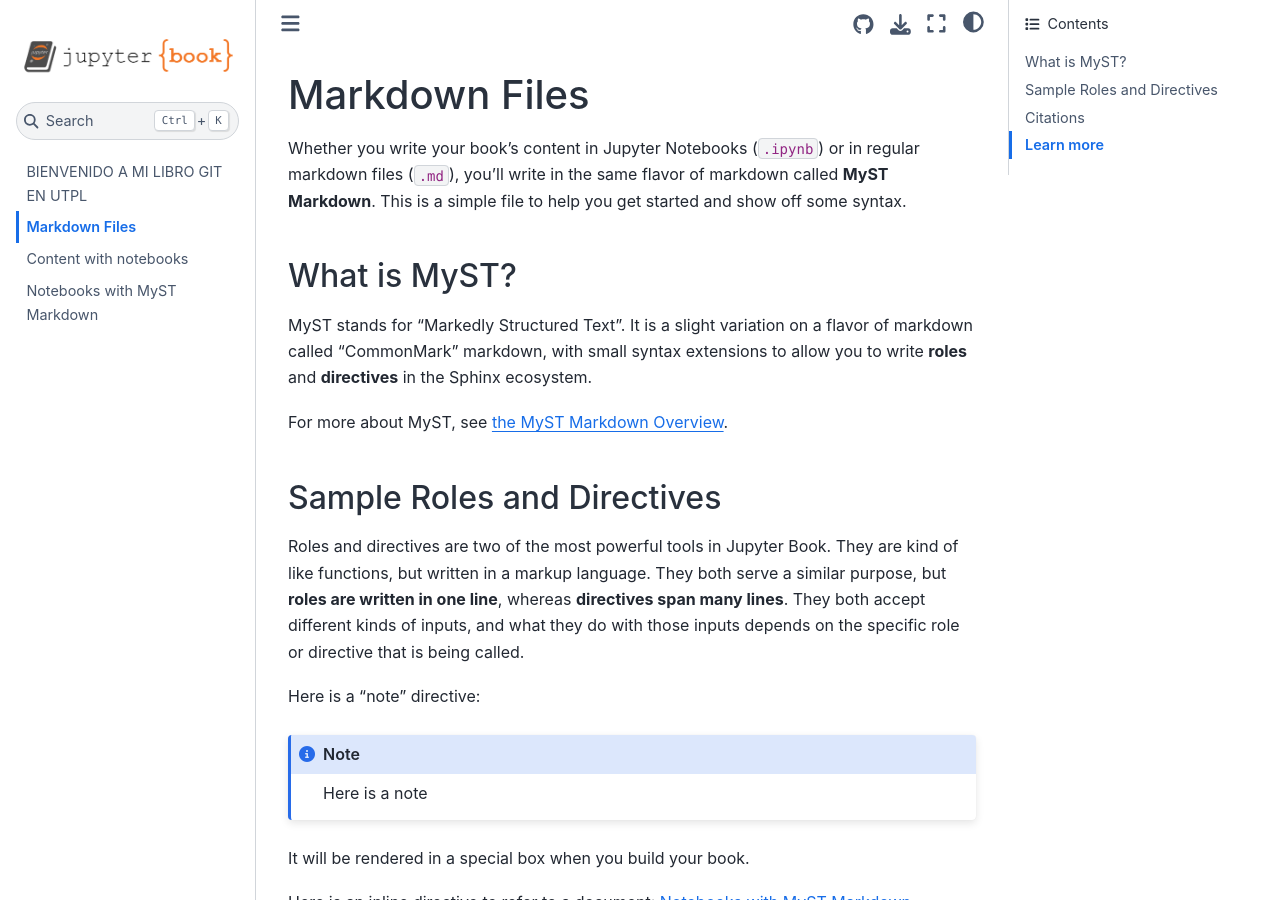
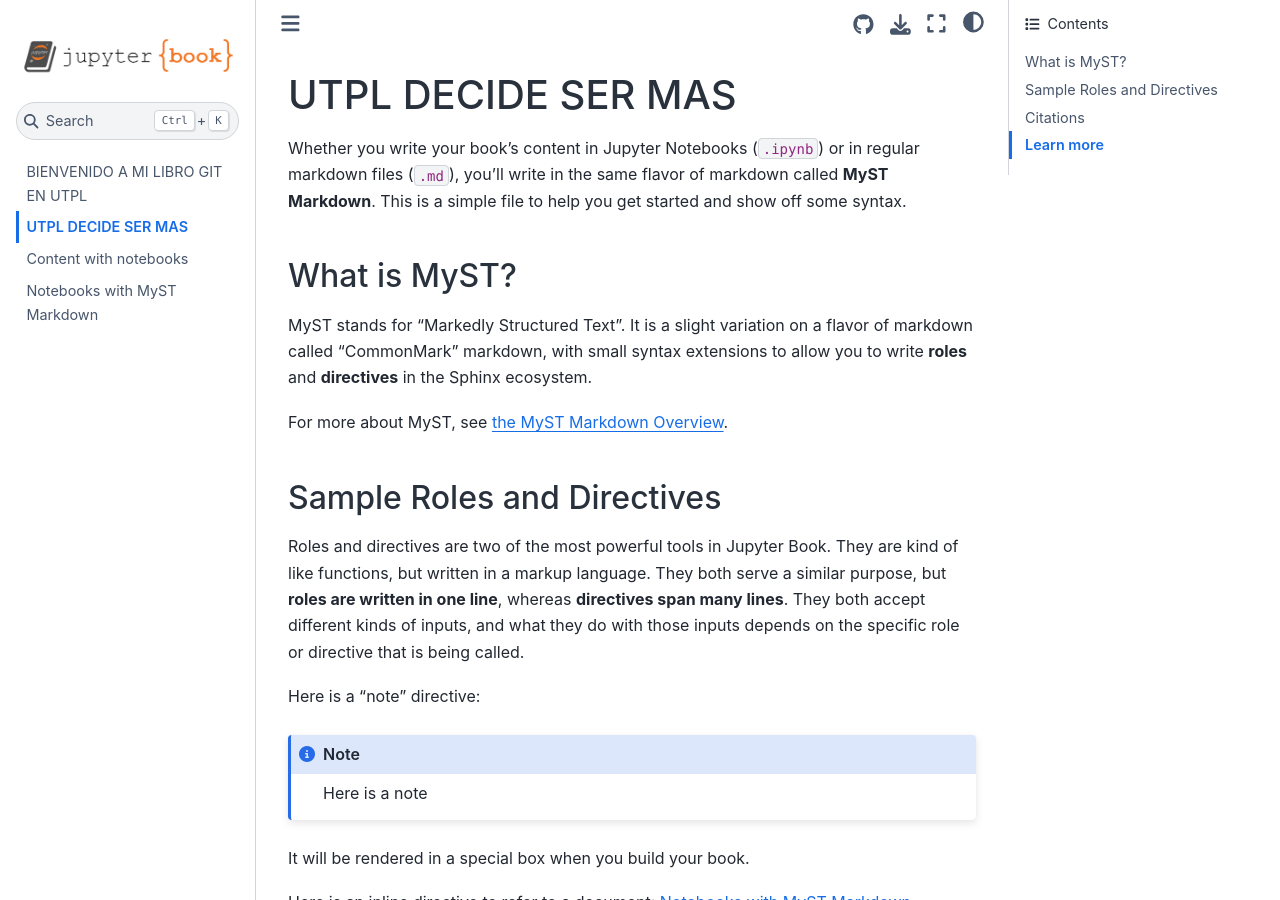
Before and after one commit to EduardoSolorzanoPozo/milibro, a Jupyter Book: the page built from markdown.md, in a window 1280 px wide and 900 px high. Built offline with Jupyter Book 1.0.4 settings and Sphinx 7.4.7 and the Sphinx Book theme 1.1.4, drawn with Linux system fonts in a browser that asks for light colours; cross-references to code outside the pages are shown as plain code.

Commit message:
mi primer commit

```diff
--- a/markdown.md
+++ b/markdown.md
@@ -1,4 +1,4 @@
-# Markdown Files
+# UTPL DECIDE SER MAS
 
 Whether you write your book's content in Jupyter Notebooks (`.ipynb`) or
 in regular markdown files (`.md`), you'll write in the same flavor of markdown
```
